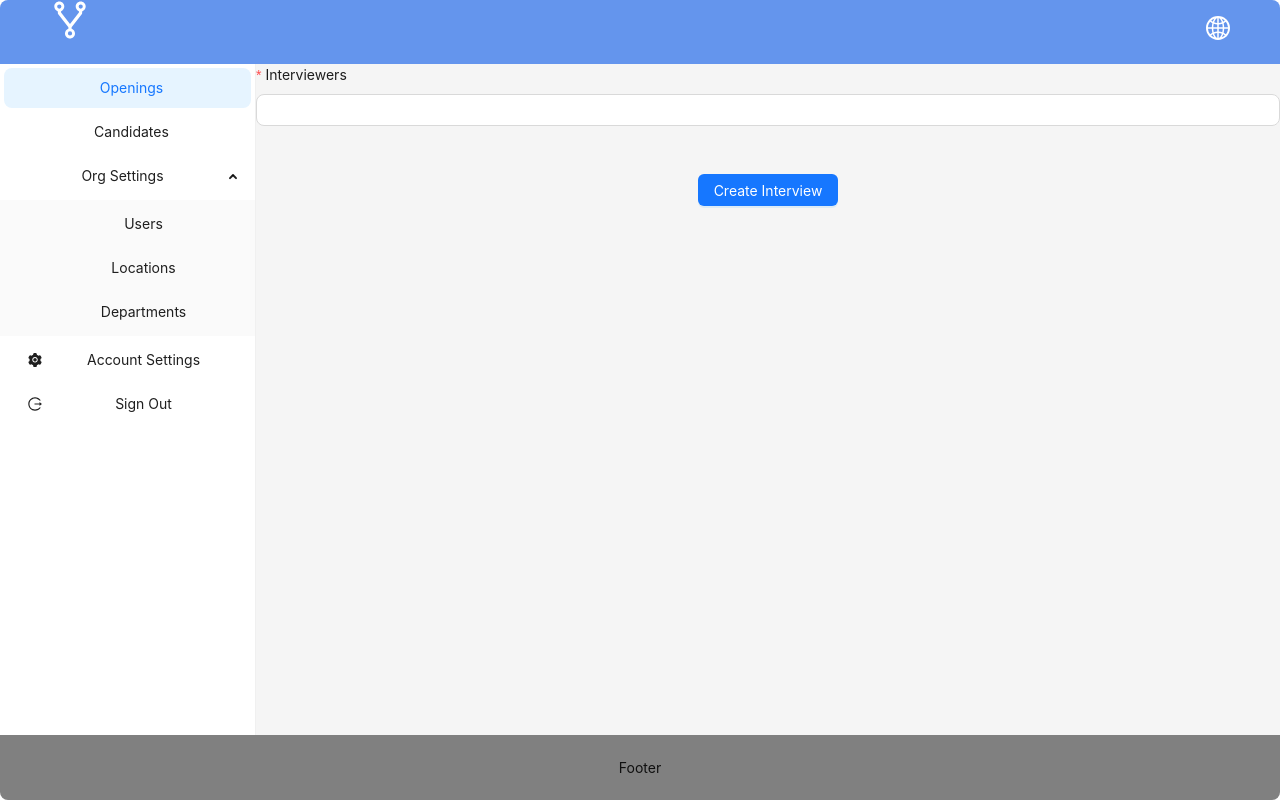
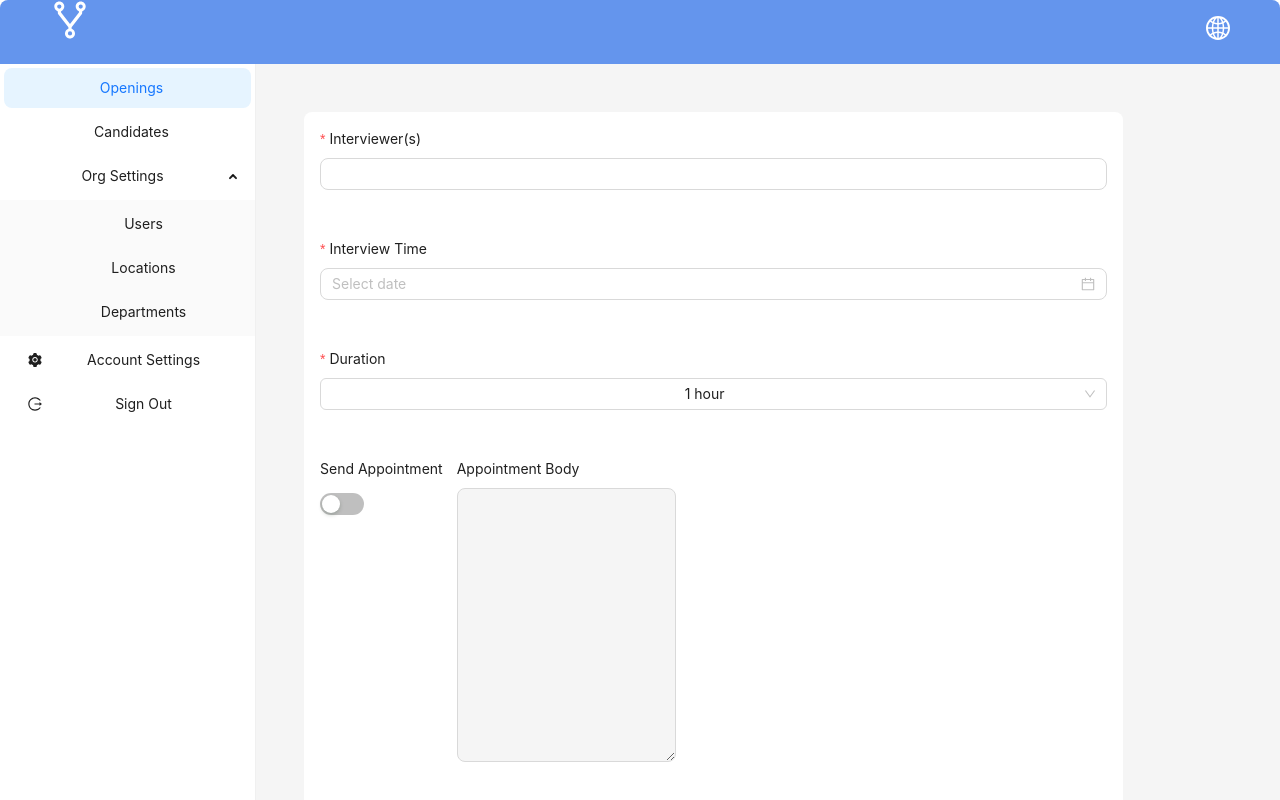
Before and after one commit to vetchium/vetchium, a React (Create React App) app in the folder erised/: page /create-interview/1 in a window 1280 px wide. Both pictures are taken after a click on the button "Sign In". Shown: the top 800 px of the page. Built offline with nearby package versions, Linux system fonts and the light colour scheme.

Commit message:
Candidacy and CreateInterviewForm changes

```diff
--- a/erised/src/Styles.tsx
+++ b/erised/src/Styles.tsx
@@ -42,6 +42,7 @@ export const formStyle = {
   margin: "3rem",
   padding: "1rem",
   borderRadius: "8px",
+  width: "80%",
 };
 
 export const formInputStyle = {
--- a/erised/src/forms/CreateInterviewForm.tsx
+++ b/erised/src/forms/CreateInterviewForm.tsx
@@ -1,6 +1,14 @@
-import { Button, Form, Input } from "antd";
-import { formInputStyle, formItemStyle } from "../Styles";
+import { PlusCircleTwoTone } from "@ant-design/icons";
+import { Button, DatePicker, Flex, Form, Input, Select, Switch } from "antd";
+import TextArea from "antd/es/input/TextArea";
+import {
+  formInputStyle,
+  formItemStyle,
+  formSelectStyle,
+  formStyle,
+} from "../Styles";
 import t from "../i18n/i18n";
+import { useState } from "react";
 
 function onFinish(values: any) {
   console.log("Received values:", values);
@@ -17,9 +25,42 @@ function validateInterviewers() {
   });
 }
 
+function validateDatePicker(value: any): Promise<void> {
+  const now = new Date();
+  const maxDate = new Date();
+  maxDate.setDate(now.getDate() + 45);
+  if (
+    !value ||
+    new Date(value).getTime() < now.getTime() ||
+    new Date(value).getTime() > maxDate.getTime()
+  ) {
+    return Promise.reject(
+      new Error(
+        "Please select a valid date and time in the format YYYY-MM-DD HH:mm."
+      )
+    );
+  }
+  return Promise.resolve();
+}
+
+function validateInterviewAppointmentBody(value: any): Promise<void> {
+  if (!value || value.trim() === "") {
+    return Promise.reject(new Error("Interview appointment body is required."));
+  }
+  return Promise.resolve();
+}
+
 export default function CreateInterviewForm() {
+  const [appointmentBodyDisabled, setAppointmentBodyDisabled] = useState(true);
+
   return (
-    <Form onFinish={onFinish} onFinishFailed={onFinishFailed} layout="vertical">
+    <Form
+      onFinish={onFinish}
+      onFinishFailed={onFinishFailed}
+      layout="vertical"
+      style={formStyle}
+      initialValues={{ duration: "1h" }} // Set default value for duration
+    >
       <Form.Item
         label={t("create_interview.interviewers")}
         name="interviewers"
@@ -29,8 +70,69 @@ export default function CreateInterviewForm() {
         {/* In future should autocomplete from users via SSO etc. */}
         <Input style={formInputStyle} />
       </Form.Item>
+
+      <Form.Item
+        label={t("create_interview.interview_time")}
+        name="interviewTime"
+        rules={[{ required: true, validator: validateDatePicker }]}
+        style={formItemStyle}
+      >
+        <DatePicker
+          showTime
+          format="YYYY-MM-DD h:mm A"
+          style={formInputStyle}
+          minuteStep={15}
+          disabledDate={(currentDate) =>
+            currentDate.startOf("day").isBefore(new Date().setHours(0, 0, 0, 0))
+          }
+        />
+      </Form.Item>
+
+      <Form.Item
+        label={t("create_interview.duration")}
+        name="duration"
+        rules={[{ required: true }]}
+        style={formItemStyle}
+      >
+        <Select value="1h" style={formSelectStyle}>
+          <Select.Option value="15m">15 minutes</Select.Option>
+          <Select.Option value="30m">30 minutes</Select.Option>
+          <Select.Option value="45m">45 minutes</Select.Option>
+          <Select.Option value="1h">1 hour</Select.Option>
+          <Select.Option value="1h15m">1 hour 15 minutes</Select.Option>
+          <Select.Option value="1h30m">1 hour 30 minutes</Select.Option>
+          <Select.Option value="1h45m">1 hour 45 minutes</Select.Option>
+          <Select.Option value="2h">2 hours</Select.Option>
+        </Select>
+      </Form.Item>
+
+      <Flex>
+        <Form.Item
+          label={t("create_interview.send_appointment")}
+          name="sendAppointment"
+          style={formItemStyle}
+        >
+          <Switch
+            onChange={(checked) => setAppointmentBodyDisabled(!checked)}
+          />
+        </Form.Item>
+
+        <Form.Item
+          label={t("create_interview.appointment_body")}
+          name="interviewAppointmentBody"
+          rules={[{ validator: validateInterviewAppointmentBody }]}
+          style={formItemStyle}
+        >
+          <TextArea
+            rows={12}
+            style={formInputStyle}
+            disabled={appointmentBodyDisabled}
+          />
+        </Form.Item>
+      </Flex>
+
       <Form.Item>
-        <Button type="primary" htmlType="submit">
+        <Button type="primary" htmlType="submit" icon={<PlusCircleTwoTone />}>
           {t("create_interview.create_interview")}
         </Button>
       </Form.Item>
--- a/erised/src/i18n/en/index.ts
+++ b/erised/src/i18n/en/index.ts
@@ -91,7 +91,11 @@ export default {
   },
 
   create_interview: {
+    appointment_body: "Appointment Body",
     create_interview: "Create Interview",
-    interviewers: "Interviewers",
+    duration: "Duration",
+    interview_time: "Interview Time",
+    interviewers: "Interviewer(s)",
+    send_appointment: "Send Appointment",
   }
 };
--- a/erised/src/pages/Candidacy.tsx
+++ b/erised/src/pages/Candidacy.tsx
@@ -61,10 +61,6 @@ const data = {
       interviewers: ["d@example.com"],
       at: "2024-03-14T10:00:00Z",
     },
-    {
-      id: "9m4e2mr0ui3e8a215n100",
-      status: "PENDING_SCHEDULE",
-    },
   ],
 };
 
@@ -73,7 +69,7 @@ export default function Candidacy() {
   const { candidacy_id } = useParams();
 
   return (
-    <Flex vertical>
+    <Flex vertical style={{ padding: "1rem" }}>
       <Typography.Title level={2}>{data.name}</Typography.Title>
       <Text>{data.lastPosition + ", " + data.lastCompany}</Text>
 
@@ -178,7 +174,7 @@ export default function Candidacy() {
         type="primary"
         icon={<PlusCircleTwoTone />}
         onClick={() => navigate(`/create-interview/${candidacy_id}`)}
-        style={{ marginTop: "1rem", marginLeft: "2rem", width: "fit-content" }}
+        style={{ margin: "1rem", width: "fit-content" }}
       >
         {t("create_interview.create_interview")}
       </Button>
```
